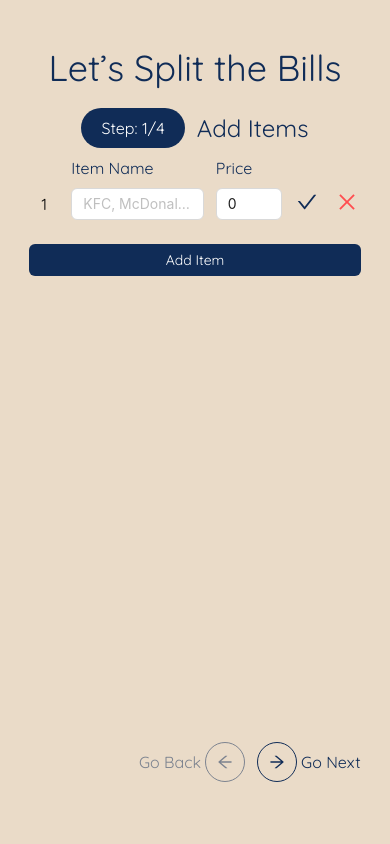
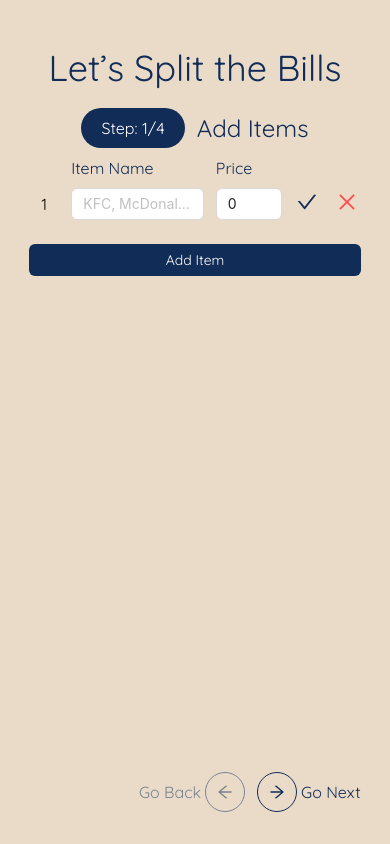
Before and after one commit to yemarn510/split, a Next.js app: page / in a window 390 px wide. Built offline with nearby package versions, Linux system fonts and the light colour scheme.

Commit message:
fixed spacing

```diff
--- a/src/app/globals.scss
+++ b/src/app/globals.scss
@@ -109,7 +109,7 @@ h5 {
 
   @media (max-width: 757px){
     width: 85vw;
-    height: calc(100dvh - 270px);
+    height: calc(100dvh - 240px);
     margin: auto;
   }
 }
@@ -155,14 +155,14 @@ table {
   background-color: rgba(0, 0, 0, 0.09);
 }
 
-:where(.css-dev-only-do-not-override-15ltzq9).ant-carousel .slick-dots li button {
+.ant-carousel .slick-dots li button {
   background-color: var(--main-color) !important;
 }
 
-:where(.css-dev-only-do-not-override-15ltzq9).ant-collapse>.ant-collapse-item >.ant-collapse-header .ant-collapse-expand-icon {
+.ant-collapse>.ant-collapse-item >.ant-collapse-header .ant-collapse-expand-icon {
   padding-inline-end: none !important;
 }
 
-:where(.css-dev-only-do-not-override-15ltzq9).ant-carousel .slick-dots-bottom {
+.ant-carousel .slick-dots-bottom {
   bottom: 0;
 }
```
